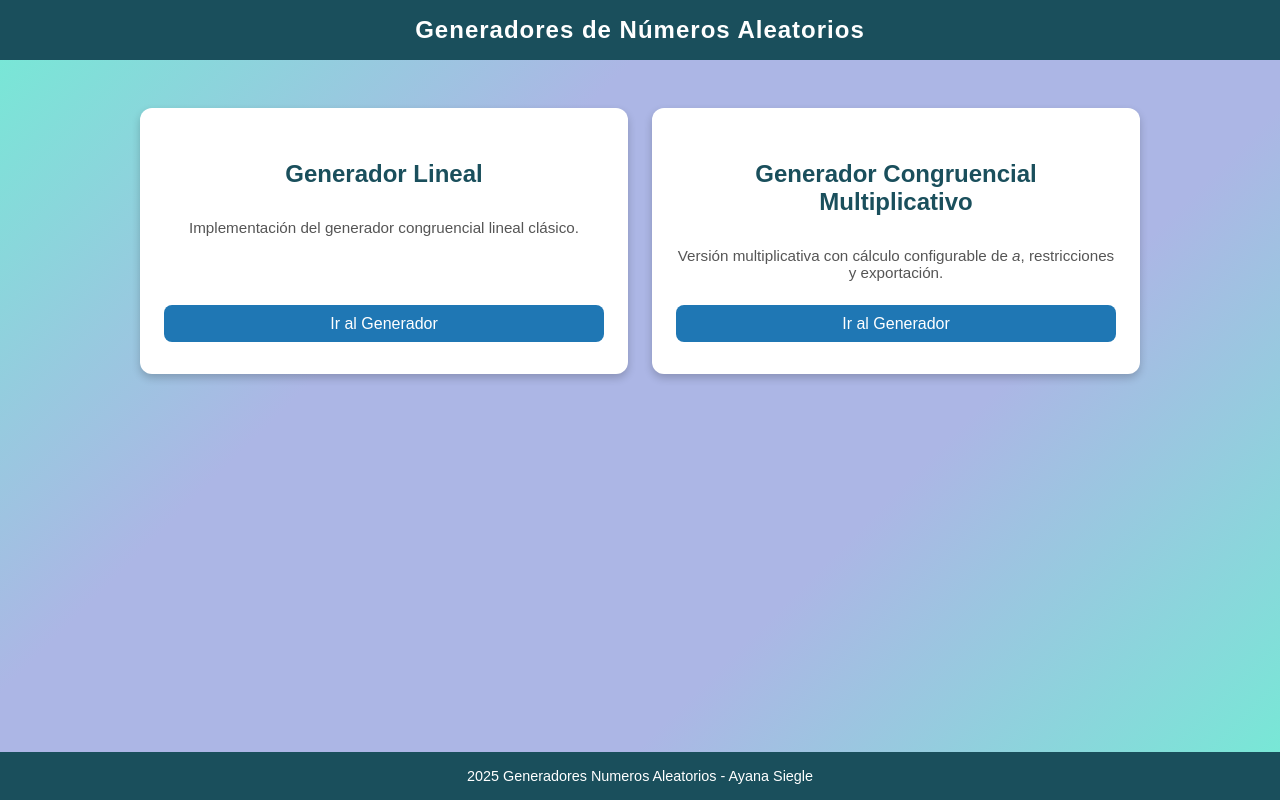
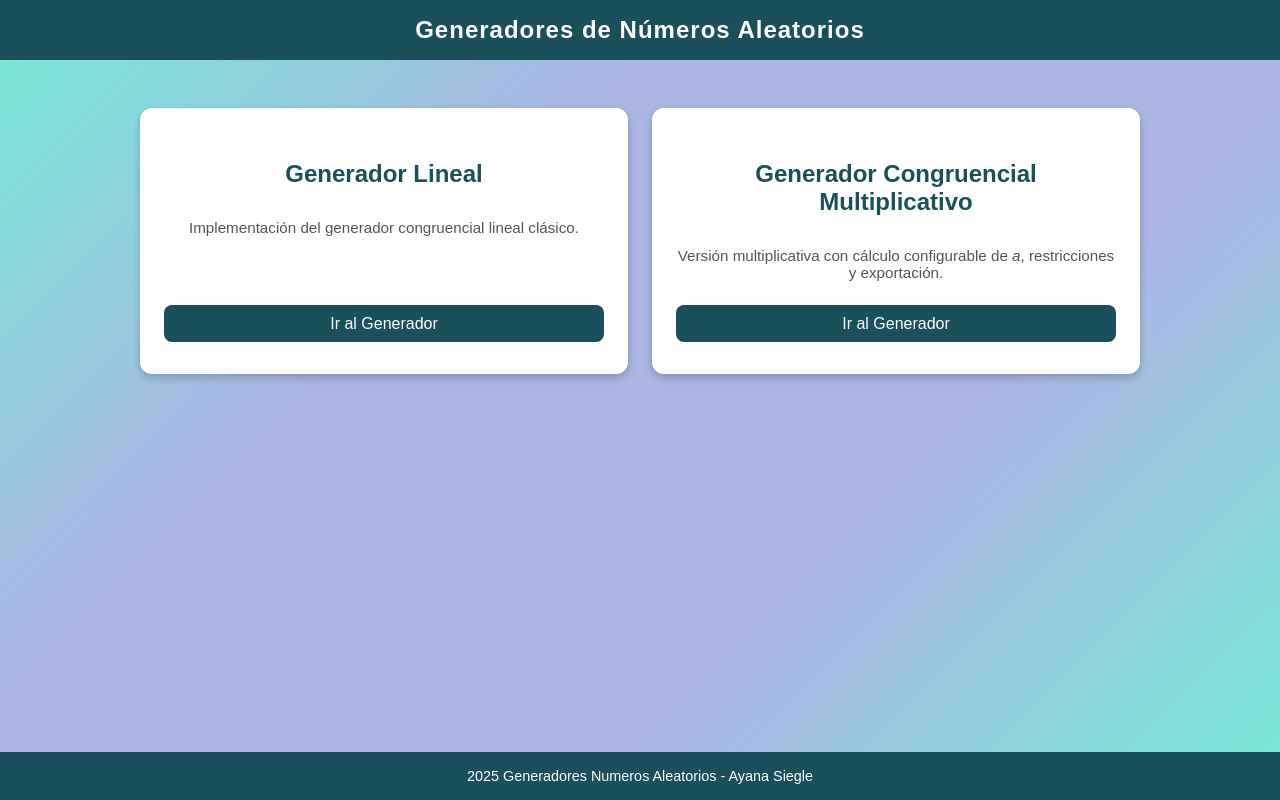
Before and after one commit to Ansc0307/Modelado_y_estadistica, a plain HTML site: page html/index.html in a window 1280 px wide. Drawn offline with Linux system fonts and the light colour scheme.

Commit message:
arreglo de boton

```diff
--- a/css/main.css
+++ b/css/main.css
@@ -69,7 +69,7 @@ header {
     font-size: 1rem;
     border: none;
     border-radius: 8px;
-    background: #1f77b4;
+    background: #1a4f5c;
     color: white;
     cursor: pointer;
     text-decoration: none;
@@ -77,7 +77,7 @@ header {
 }
 
 .btn:hover {
-    background: #2980b9;
+    background: #246d7f;
 }
 
 footer {
```
